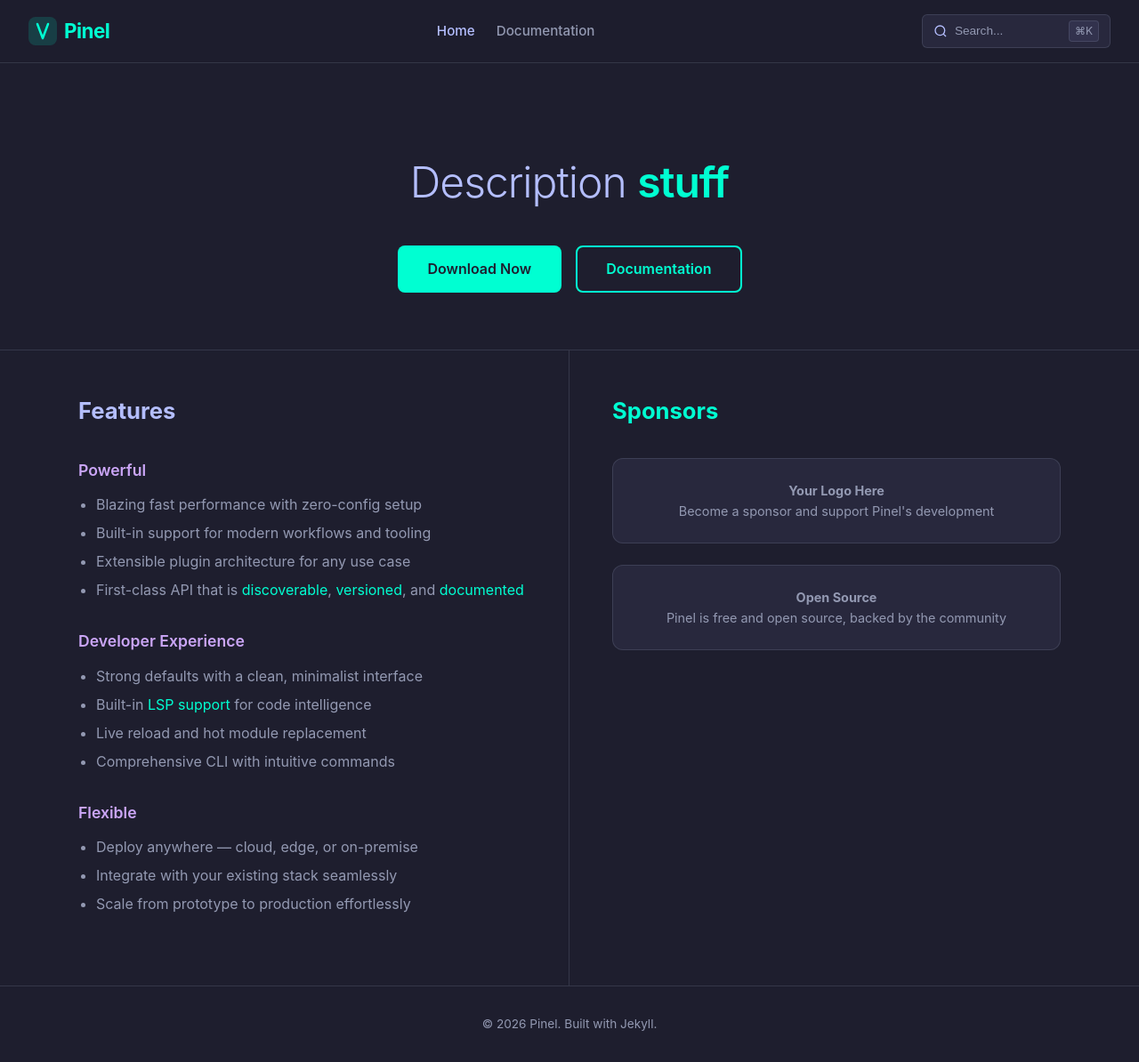
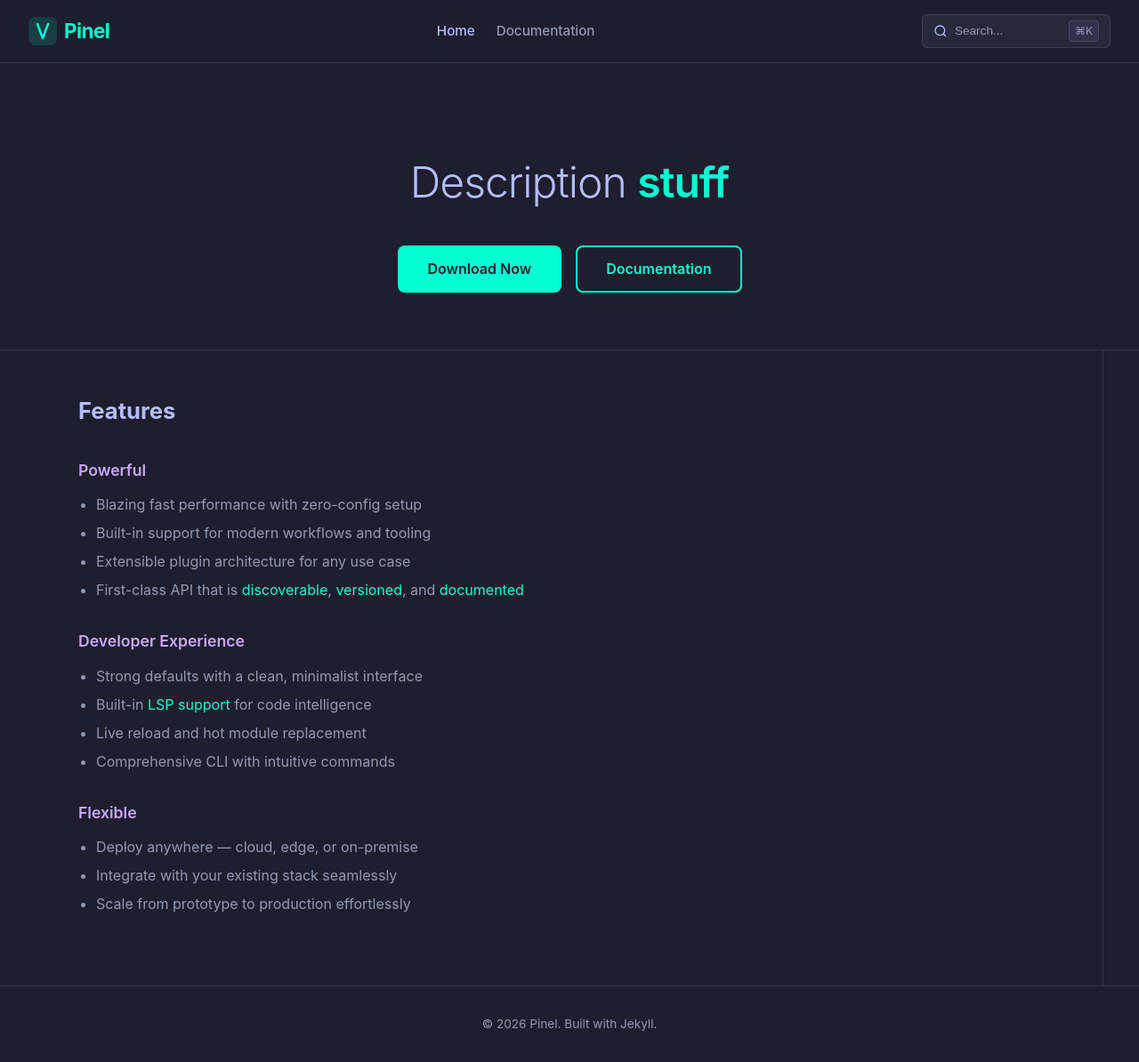
Before and after one commit to kashsuks/theme, a Jekyll site: the page built from index.md, in a window 1280 px wide and 1194 px high. Shown: the whole window at 89% size. Built offline with Jekyll 4.4.1, drawn with Linux system fonts in a browser that asks for light colours.

Commit message:
remove sponsors

```diff
--- a/_sass/pinel.scss
+++ b/_sass/pinel.scss
@@ -197,7 +197,7 @@ img { max-width: 100%; }
 // ===== Features =====
 .features {
   display: grid;
-  grid-template-columns: 1fr 1fr;
+  grid-template-columns: 1fr;
   gap: 0;
   max-width: 1200px;
   margin: 0 auto;
--- a/index.md
+++ b/index.md
@@ -43,16 +43,4 @@ layout: home
       </ul>
     </div>
   </div>
-
-  <div class="features-col sponsors-col">
-    <h2>Sponsors</h2>
-    <div class="sponsor-card">
-      <p><strong>Your Logo Here</strong></p>
-      <p>Become a sponsor and support Pinel's development</p>
-    </div>
-    <div class="sponsor-card">
-      <p><strong>Open Source</strong></p>
-      <p>Pinel is free and open source, backed by the community</p>
-    </div>
-  </div>
 </section>
```
